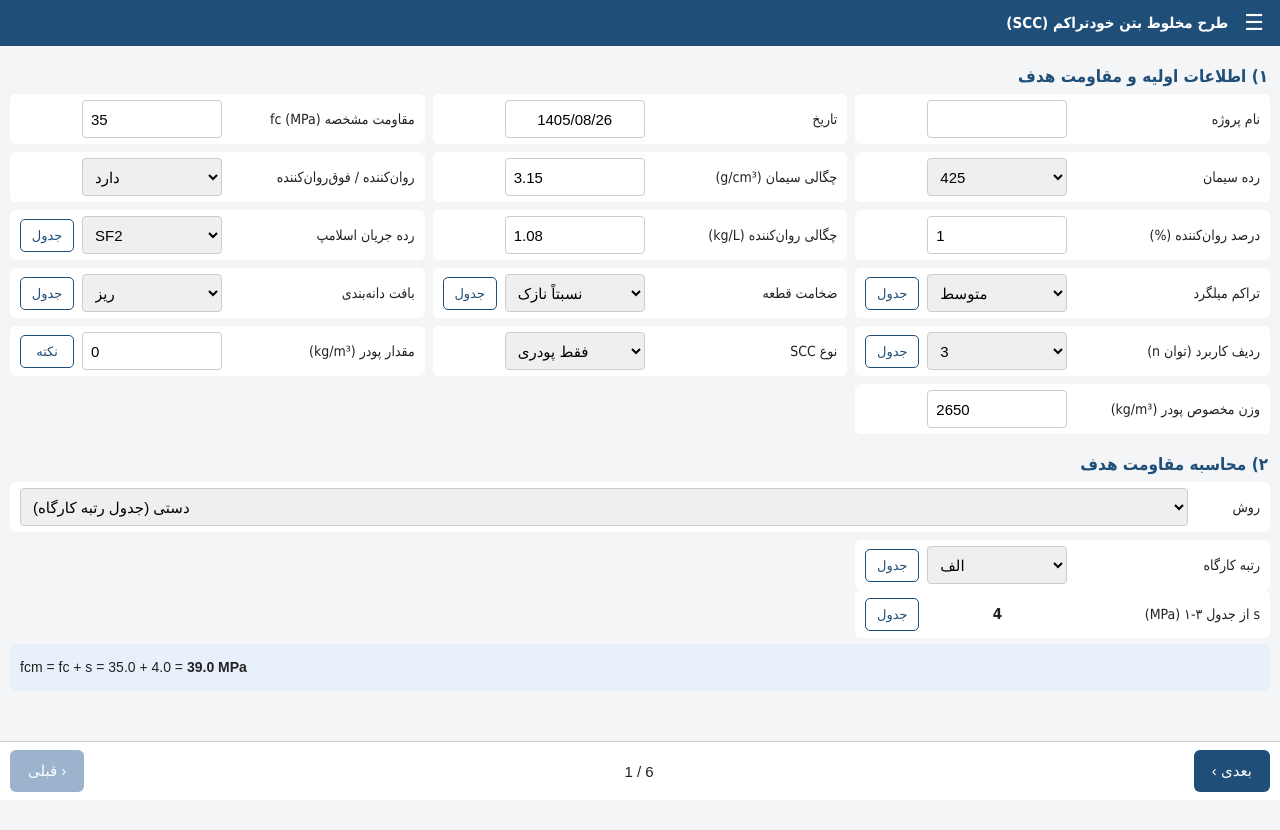
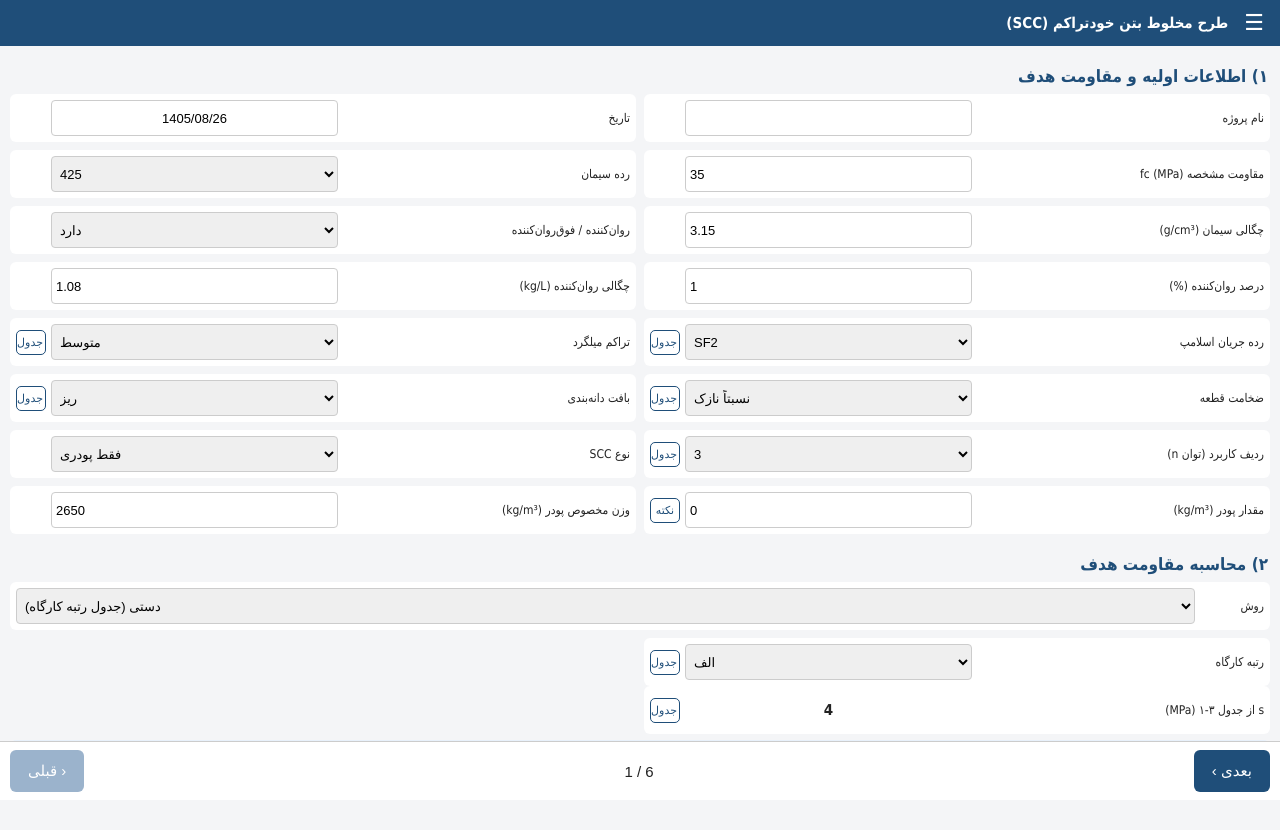
Before and after one commit to talkhestan-byte/SCC-Mix-Designer, a website: page www/index.html in a window 1280 px wide. Before the commit the page ends 800 px from the top, so only its background shows below. Drawn offline with Linux system fonts and the light colour scheme.

Commit message:
Add files via upload

```diff
--- a/www/index.html
+++ b/www/index.html
@@ -416,6 +416,49 @@ nav button{min-height:42px;font-size:15px;padding:8px 18px}
 .jr-img{flex:none;width:3cm;height:3cm;display:flex;align-items:center;justify-content:center;background:#fff;border:1px solid #ccc;border-radius:6px;overflow:hidden}
 .jr-img img{width:3cm;height:3cm;object-fit:contain}
 @media print{header,nav,#menu,.t{display:none!important}section{display:block!important}body{background:#fff}}
+
+/* ===== صفحه اول: دو ورودی در هر ردیف، با حفظ جای افقی برچسب‌ها ===== */
+#p0 .g2{
+  grid-template-columns:repeat(2,minmax(0,1fr));
+  gap:8px;
+  align-items:stretch;
+}
+#p0 .g2 .r{
+  min-width:0;
+  grid-template-columns:minmax(0,1fr) minmax(0,1fr) 30px;
+  gap:5px;
+  padding:6px;
+}
+#p0 .g2 .r label{
+  min-width:0;
+  font-size:12px;
+  line-height:1.4;
+}
+#p0 .g2 .r input,
+#p0 .g2 .r select{
+  min-width:0;
+  height:36px;
+  padding:3px 4px;
+  font-size:13px;
+}
+#p0 .g2 .r .t{
+  min-width:0;
+  padding:5px 2px;
+  font-size:11px;
+}
+#p0 .g2 .r.r-wide{
+  grid-column:1/-1;
+  grid-template-columns:64px minmax(0,1fr);
+}
+#p0 #g1,
+#p0 #g3{display:contents}
+@media(max-width:340px){
+  #p0 .g2{gap:5px}
+  #p0 .g2 .r{gap:3px;padding:5px}
+  #p0 .g2 .r label{font-size:11px}
+  #p0 .g2 .r input,
+  #p0 .g2 .r select{font-size:12px}
+}
 </style>
 </head>
 <body>
```
